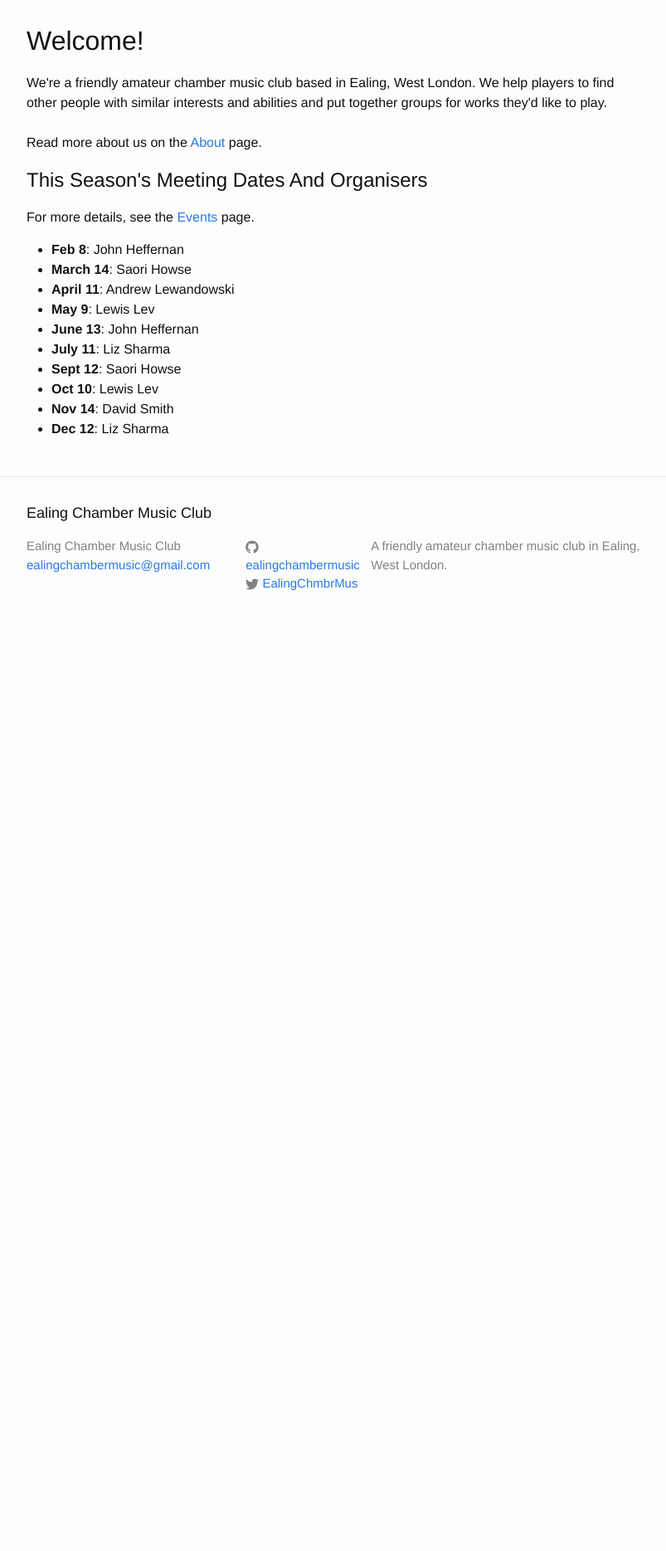
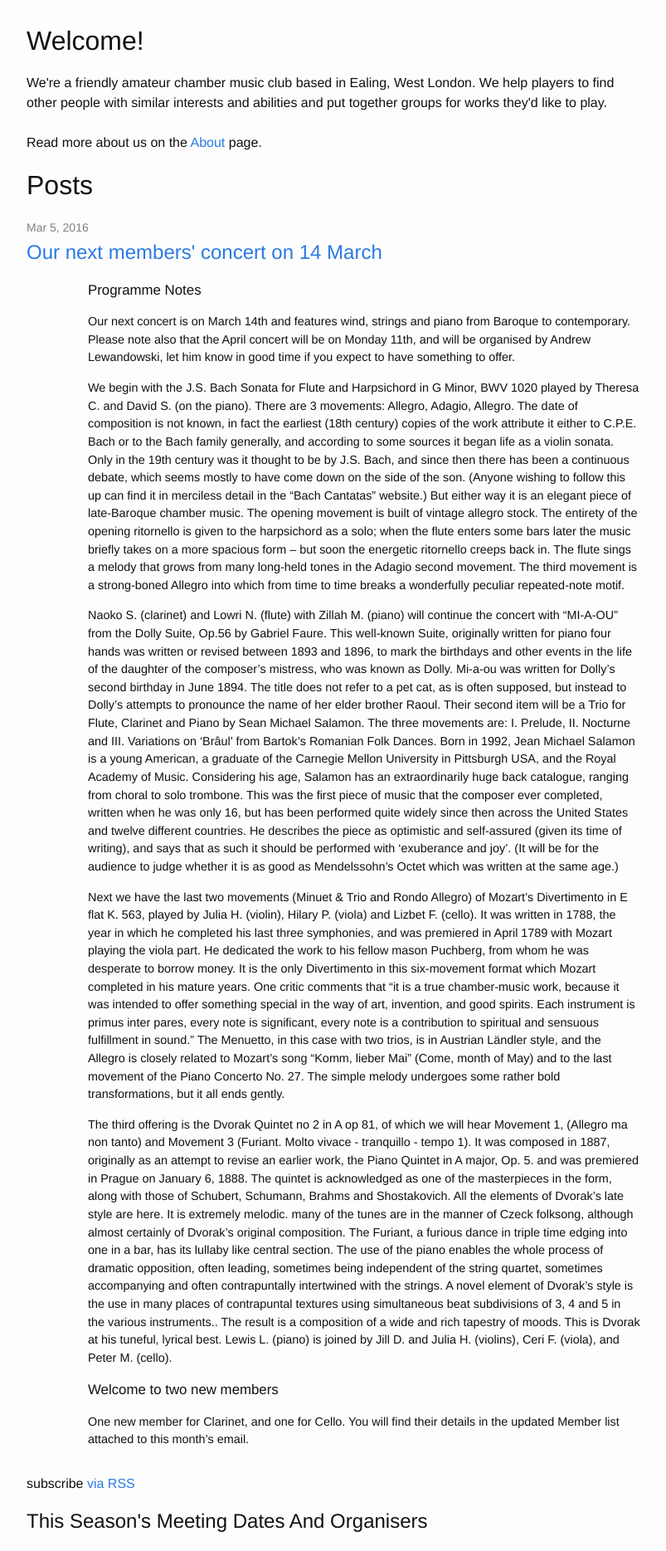
Before and after one commit to ealingchambermusic/ealingchambermusic.github.io, a Jekyll site: the page built from index.html, in a window 1280 px wide. Shown: the part 582-2451 px from the top of the page at 83% size, without its empty margins (238-1041 px from the left). Built offline with Jekyll 4.4.1, drawn with Linux system fonts in a browser that asks for light colours; before the commit the page ends 1357 px from its top, so only the background shows below that.

Commit message:
[TL] March progamme

```diff
--- /dev/null
+++ b/_posts/2016-03-05-March-2014-Concert.md
@@ -0,0 +1,22 @@
+---
+layout: post
+title: Our next members' concert on 14 March
+---
+### Programme Notes ###
+Our next concert is on March 14th and features wind, strings and piano from Baroque to contemporary. Please note also that the April concert will be on Monday 11th, and will be organised by Andrew Lewandowski, let him know in good time if you expect to have something to offer.
+
+We begin with the J.S. Bach Sonata for Flute and Harpsichord in G Minor, BWV 1020 played by Theresa C. and David S. (on the piano). There are 3 movements: Allegro, Adagio, Allegro. The date of composition is not known, in fact the earliest (18th century) copies of the work attribute it either to C.P.E. Bach or to the Bach family generally, and according to some sources it began life as a violin sonata. Only in the 19th century was it thought to be by J.S. Bach, and since then there has been a continuous debate, which seems mostly to have come down on the side of the son. (Anyone wishing to follow this up can find it in merciless detail in the “Bach Cantatas” website.)  But either way it is an elegant piece of late-Baroque chamber music.  The opening movement is built of vintage allegro stock. The entirety of the opening ritornello is given to the harpsichord as a solo; when the flute enters some bars later the music briefly takes on a more spacious form -- but soon the energetic ritornello creeps back in. The flute sings a melody that grows from many long-held tones in the Adagio second movement. The third movement is a strong-boned Allegro into which from time to time breaks a wonderfully peculiar repeated-note motif.
+
+Naoko S. (clarinet) and Lowri N. (flute) with Zillah M. (piano) will continue the  concert with  “MI-A-OU” from the Dolly Suite, Op.56 by Gabriel Faure. This well-known Suite, originally written for piano four hands was written or revised between 1893 and 1896, to mark the birthdays and other events in the life of the daughter of the composer's mistress, who was known as Dolly.  Mi-a-ou was written for Dolly's second birthday in June 1894. The title does not refer to a pet cat, as is often supposed, but instead to Dolly's attempts to pronounce the name of her elder brother Raoul.
+Their second item will be a Trio for Flute, Clarinet and Piano by Sean Michael Salamon. The three movements are: I. Prelude, II. Nocturne and III. Variations on 'Brâul' from Bartok’s Romanian Folk Dances. Born in 1992, Jean Michael Salamon is a young American, a graduate of the Carnegie Mellon University in Pittsburgh USA, and the Royal Academy of Music. Considering his age, Salamon has an extraordinarily huge back catalogue, ranging from choral to solo trombone.  This was the first piece of music that the composer ever completed, written when he was only 16, but has been performed quite widely since then across the United States and twelve different countries. He describes the piece as optimistic and self-assured (given its time of writing), and says that as such it should be performed with ‘exuberance and joy’. (It will be for the audience to judge whether it is as good as Mendelssohn’s Octet which was written at the same age.)
+
+Next we have the last two movements (Minuet & Trio and Rondo Allegro) of  Mozart’s Divertimento in E flat K. 563, played by Julia H. (violin), Hilary P. (viola) and Lizbet F. (cello). It was written in 1788,  the year in which he completed his last three symphonies, and was premiered in April 1789 with Mozart playing the viola part. He dedicated the work to his fellow mason Puchberg, from whom he was desperate to borrow money. It is the only Divertimento in this six-movement format which Mozart completed in his mature years. One critic comments that "it is a true chamber-music work, because it was intended to offer something special in the way of art, invention, and good spirits. Each instrument is primus inter pares, every note is significant, every note is a contribution to spiritual and sensuous fulfillment in sound."  The Menuetto, in this case with two trios, is in Austrian Ländler style, and the Allegro is closely related to Mozart’s song “Komm, lieber Mai” (Come, month of May) and to the last movement of the Piano Concerto No. 27. The simple melody undergoes some rather bold transformations, but it all ends gently.
+
+ The third offering is the Dvorak Quintet no 2 in A op 81, of which we will hear Movement 1,  (Allegro ma non tanto) and Movement 3 (Furiant. Molto vivace - tranquillo - tempo 1). It was composed in 1887, originally as an attempt to revise an earlier work, the Piano Quintet in A major, Op. 5. and was premiered in Prague on January 6, 1888. The quintet is acknowledged as one of the masterpieces in the form, along with those of Schubert, Schumann, Brahms and Shostakovich. All the elements of Dvorak's late style are here. It is extremely melodic. many of the tunes are in the manner of Czeck folksong, although almost certainly of Dvorak's original composition.  The Furiant, a furious dance in triple time edging into one in a bar, has its lullaby like central section. The use of the piano enables the whole process of dramatic opposition, often leading, sometimes being independent of the string quartet, sometimes accompanying and often contrapuntally intertwined with the strings. A novel element of Dvorak's style is the use in many places of contrapuntal textures using simultaneous beat subdivisions of 3, 4 and 5 in the various instruments.. The result is a composition of a wide and rich tapestry of moods. This is Dvorak at his tuneful, lyrical best.
+Lewis L. (piano) is joined by Jill D. and Julia H. (violins), Ceri F. (viola), and Peter M. (cello).
+
+### Welcome to two new members
+One new member for Clarinet, and one for Cello. You will find their details in the updated Member list attached to this month's email.
+
+Happy music-making,
+Hilary
--- a/_sass/_base.scss
+++ b/_sass/_base.scss
@@ -204,3 +204,9 @@ pre {
         }
     }
 }
+
+
+.post-excerpt {
+	font-size: 90%;
+	margin-left: 10%;
+}
--- a/events.md
+++ b/events.md
@@ -6,7 +6,7 @@
 ### Upcoming events
 
 Our 2015-6 continues with the concert meeting on Monday, March 14th at St Mary's Church, Perivale.
-The programme will be available soon.
+The programme is available to download [here](/assets/programmes/programme_16.03.pdf)
 
 | Date | Organiser |
 |------|-----------|
--- a/index.html
+++ b/index.html
@@ -12,8 +12,8 @@ layout: default
   put together groups for works they'd like to play.
   <br/><br/>Read more about us on the <a href="/about">About</a> page.
   </p>
-<!--
-  <h1 class="page-heading">Posts</h1>
+
+  <h1>Posts</h1>
 
   <ul class="post-list">
     {% for post in site.posts %}
@@ -23,12 +23,12 @@ layout: default
         <h2>
           <a class="post-link" href="{{ post.url | prepend: site.baseurl }}">{{ post.title }}</a>
         </h2>
-      </li>
+      	<div class="post-excerpt">{{ post.excerpt }}</div>
+	</li>
     {% endfor %}
   </ul>
 
   <p class="rss-subscribe">subscribe <a href="{{ "/feed.xml" | prepend: site.baseurl }}">via RSS</a></p>
--->
 
 
 <h2 id="dates-and-organisers">This Season's Meeting Dates And Organisers</h2>
```
Also changed, not shown: 1 other file.
